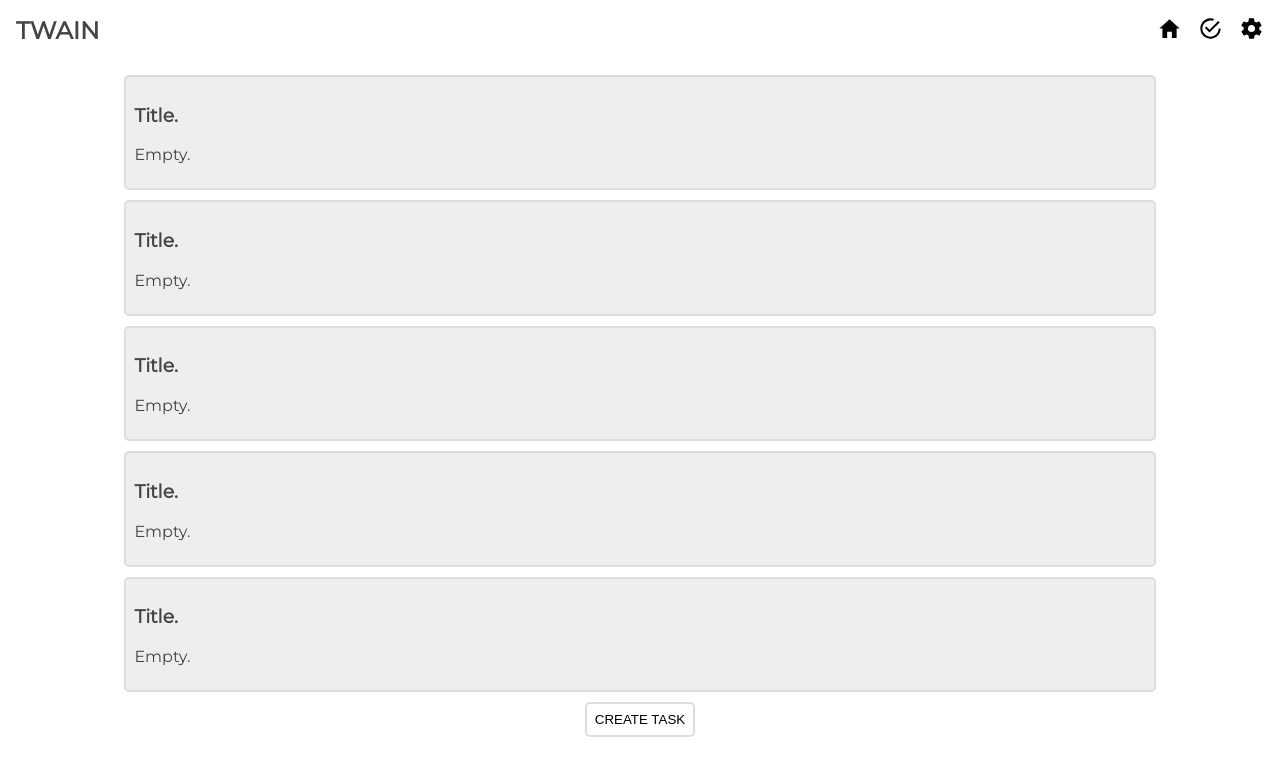
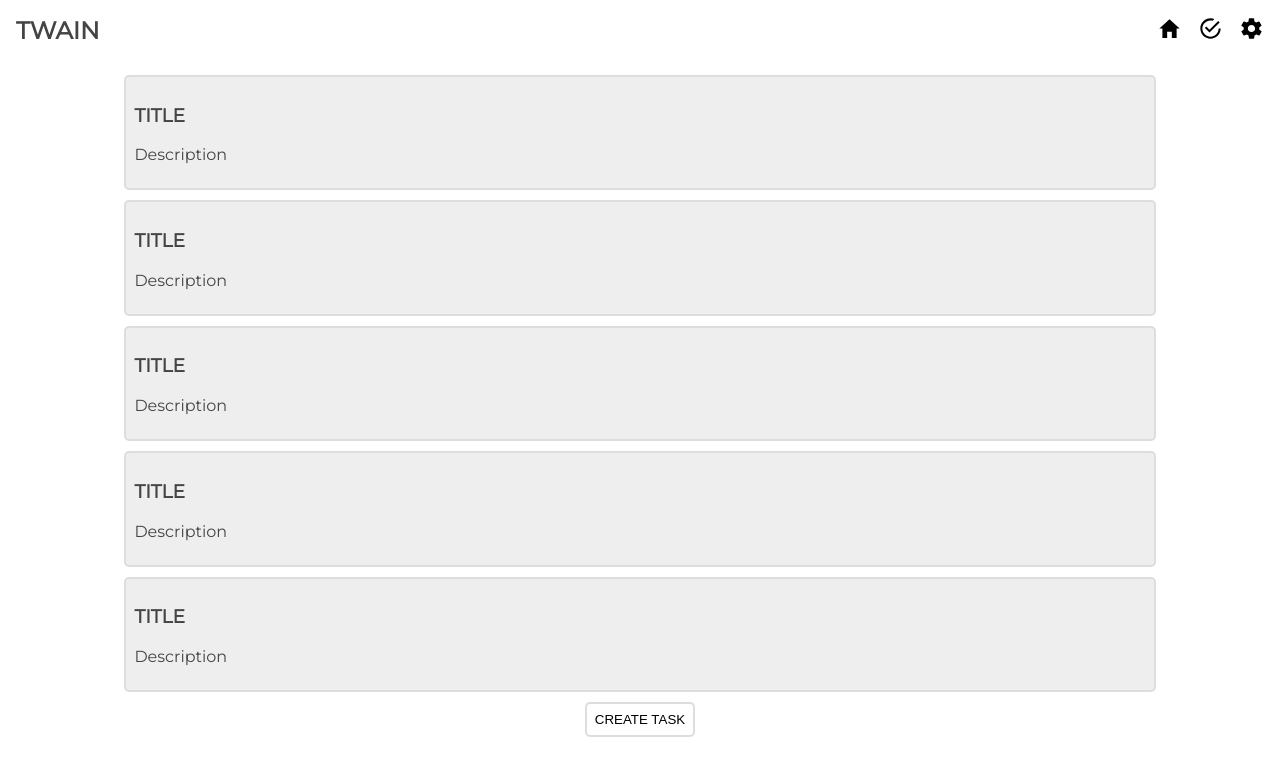
Before and after one commit to ucladevx/twain-extension, a React (Create React App) app: page /tasklist in a window 1280 px wide. Shown: the top 776 px of the page. Built offline with nearby package versions, Linux system fonts and the light colour scheme; the HTML template or start-up script is replaced by a standard one.

Commit message:
Task elements now modifiable by name/description so custom ones can be placed in

```diff
--- a/src/components/Task.js
+++ b/src/components/Task.js
@@ -1,4 +1,4 @@
-import React from 'react';
+import React, {Component} from 'react';
 import styled from 'styled-components';
 
 import Input from './Input';
@@ -17,14 +17,22 @@ const Card = styled.div`
   }
 `;
 
-const Task = () => {
-  return (
-    <Card>
-      <h3>Title.</h3>
-      <p>Empty.</p>
-    </Card>
-  );
-};
+export default class Task extends Component{
+  constructor(props){
+    super(props);
+    this.state={
+
+    }
+  }
+  render(props){
+    return(
+      <Card>
+        <h3>{this.props.title}</h3>
+        <p>{this.props.description}</p>
+      </Card>
+    );
+  }
+}
 
 export const NewTask = () => {
   return (
@@ -38,5 +46,3 @@ export const NewTask = () => {
     </Card>
   );
 };
-
-export default Task;
--- a/src/components/containers/Login.js
+++ b/src/components/containers/Login.js
@@ -7,7 +7,7 @@ const Login = () => {
   return (
     <div>
       <Link to="/tasklist">
-        <Button>LOG IN</Button>
+        <Button id="login">LOG IN</Button>
       </Link>
     </div>
   );
--- a/src/components/containers/TaskList.js
+++ b/src/components/containers/TaskList.js
@@ -12,7 +12,7 @@ const TaskList = () => {
   return (
     <div>
       {taskData.map((task) => (
-        <Task key={task.id} />
+        <Task key={task.id} title="TITLE" description="Description"/>
       ))}
       {creating ? (
         <div>
```
